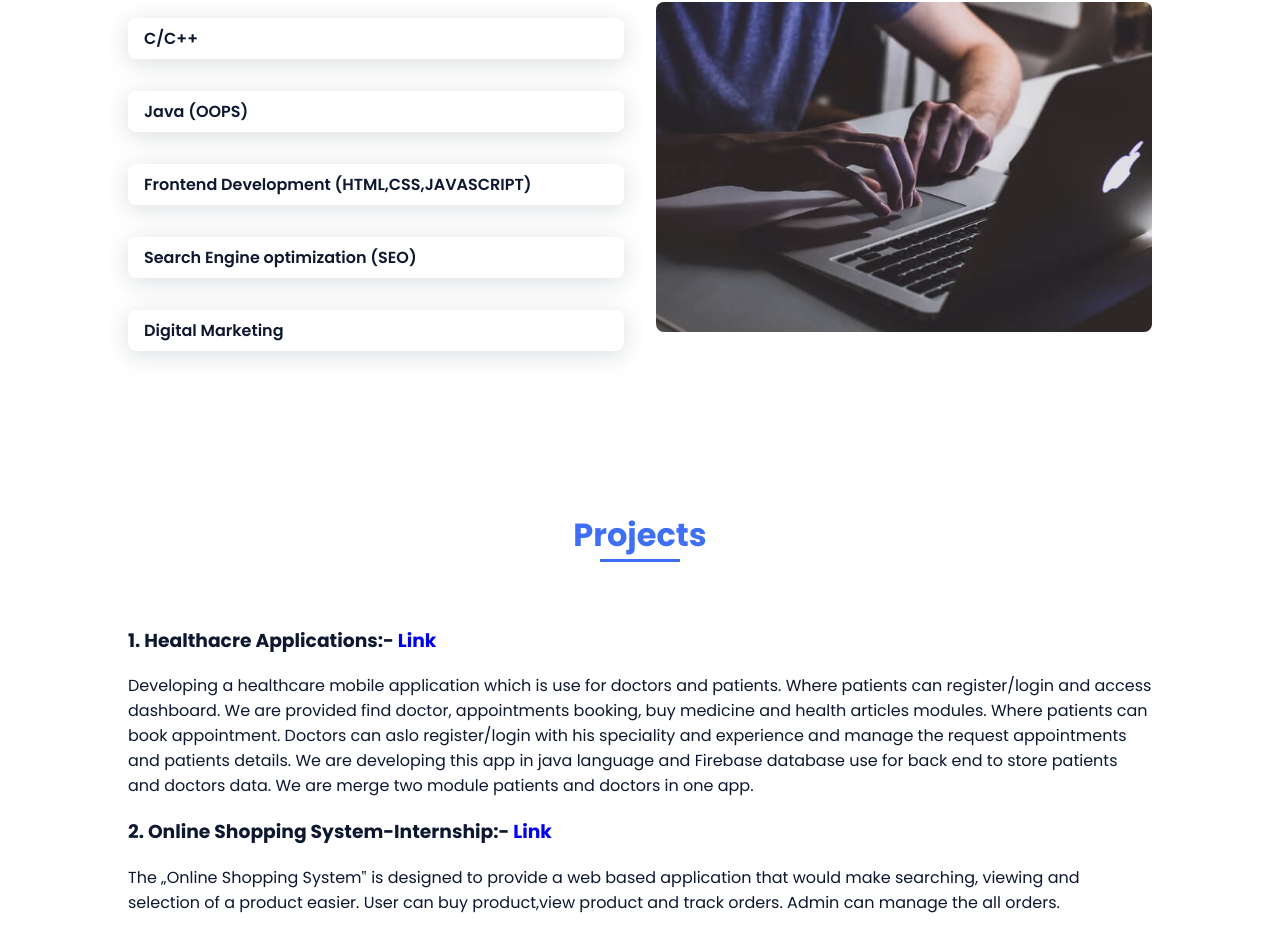
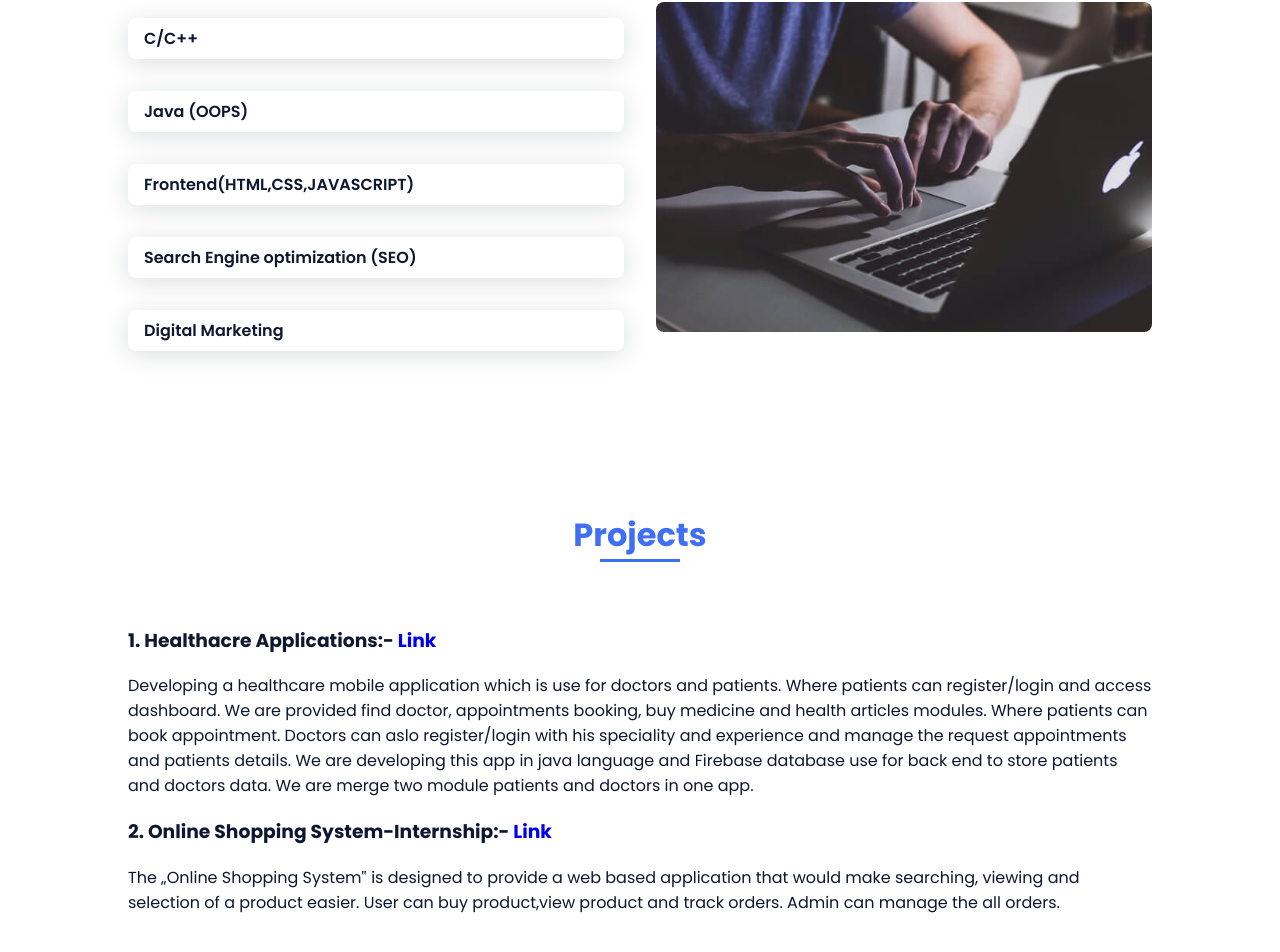
Before and after one commit to tusharbhadavankar01/Portfolio, a plain HTML site: page index.html in a window 1280 px wide. Shown: the part 1591-2543 px from the top of the page. Drawn offline with nearby package versions, Linux system fonts and the light colour scheme.

Commit message:
Add files via upload

```diff
--- a/index.html
+++ b/index.html
@@ -111,7 +111,7 @@
                         </div>
                         <div class="skills__data">
                             <div class="skills__names">
-                                <span class="skills__name">Frontend Development (HTML,CSS,JAVASCRIPT)</span>
+                                <span class="skills__name">Frontend(HTML,CSS,JAVASCRIPT)</span>
                             </div>
                             <div class="skills__bar skills__frontend">
 
```
